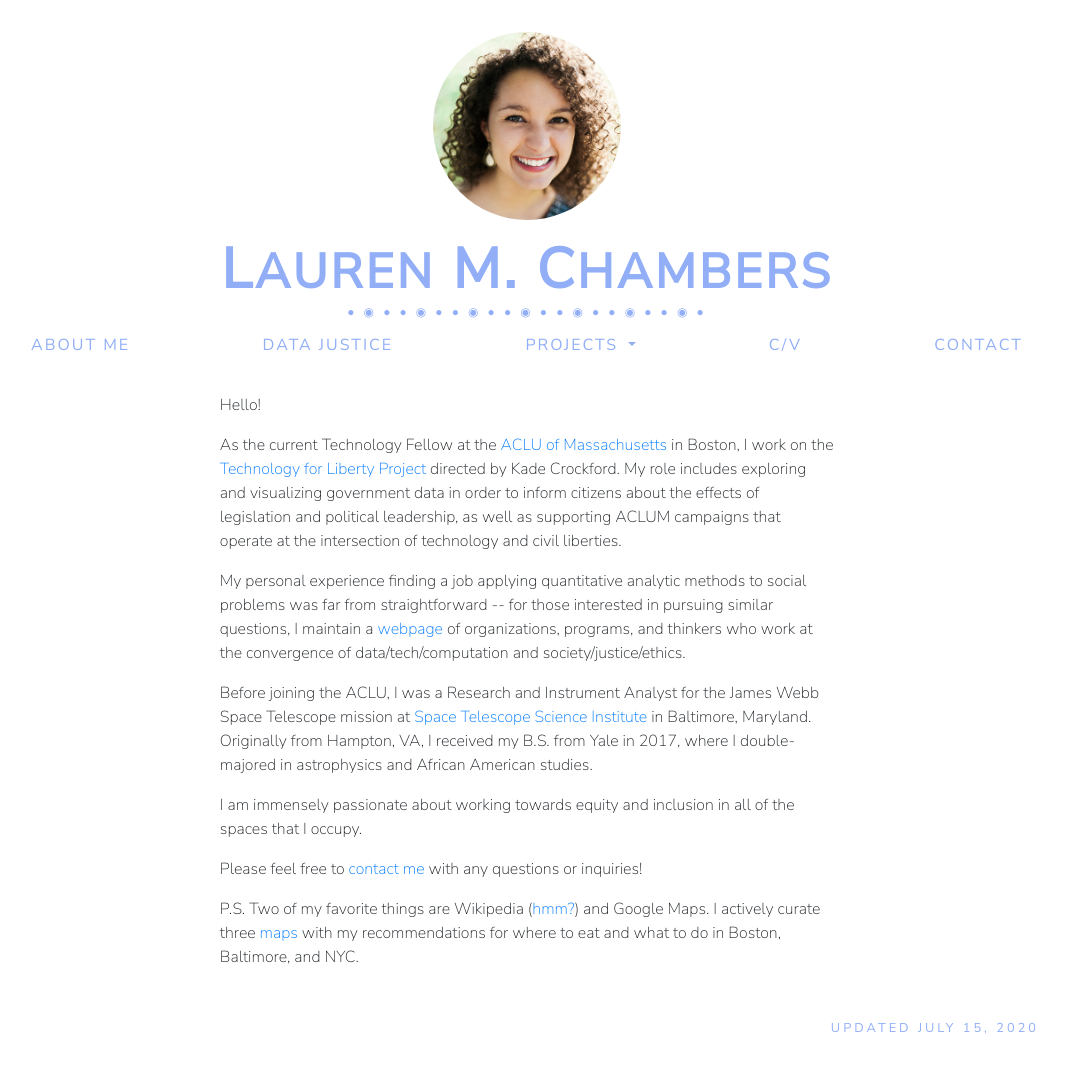
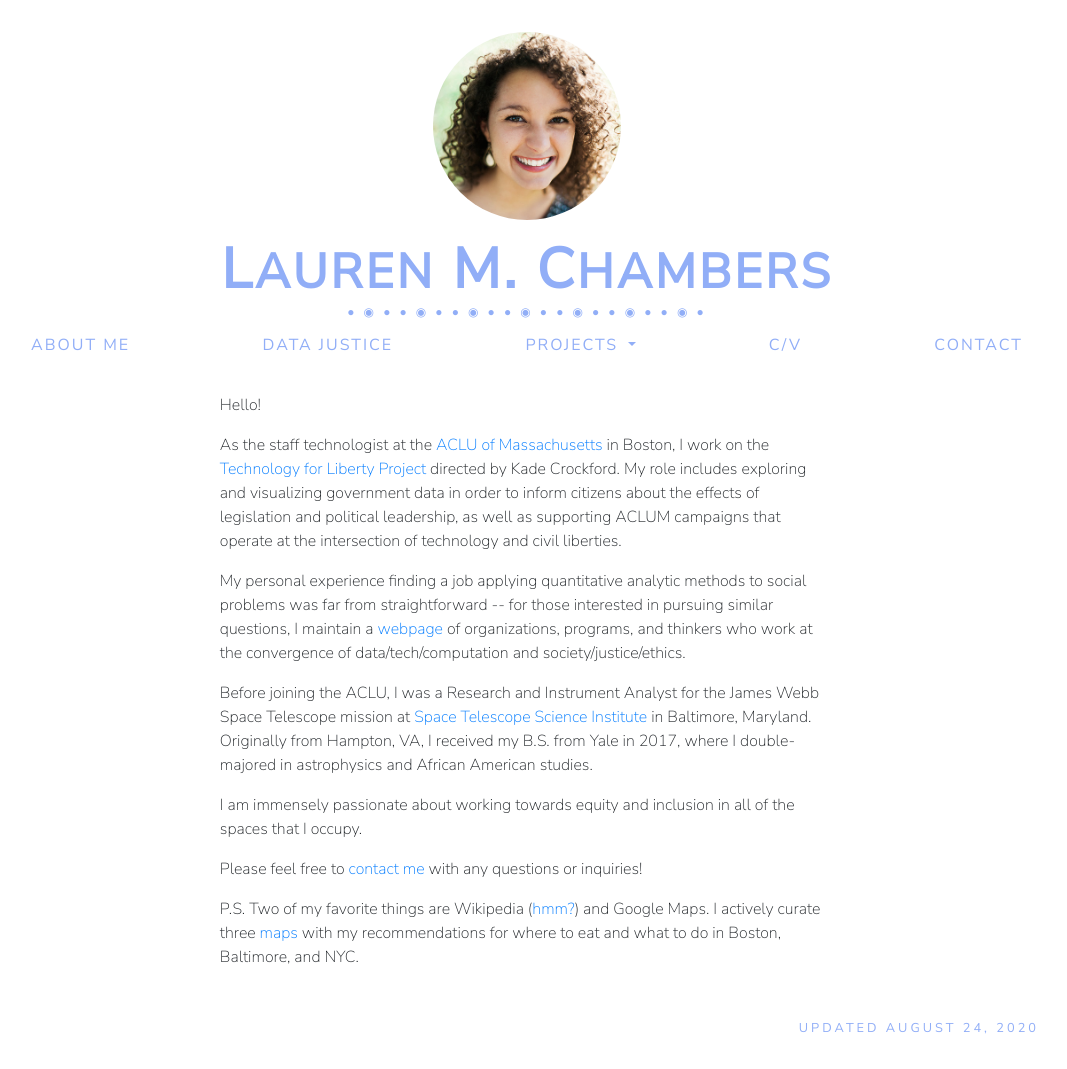
Before and after one commit to smhurwitz/smhurwitz.github.io, a Jekyll site: the page built from index.html, in a window 1280 px wide. Shown: the whole page, without its empty margins (113-1180 px from the left). Built offline with Jekyll 4.4.1, drawn with Linux system fonts in a browser that asks for light colours; nearby versions of some CDN libraries.

Commit message:
Update homepage after promotion!!

```diff
--- a/index.html
+++ b/index.html
@@ -7,7 +7,7 @@ title: About Me
   <div class="description my-4">
     <p>Hello!</p>
 
-    <p>As the current Technology Fellow at the <a href="https://www.aclum.org/" target="_blank">ACLU of Massachusetts</a> in Boston, I work on the <a href="https://www.aclum.org/en/technology-liberty" target="_blank">Technology for Liberty Project</a> directed by Kade Crockford. My role includes exploring and visualizing government data in order to inform citizens about the effects of legislation and political leadership, as well as supporting ACLUM campaigns that operate at the intersection of technology and civil liberties.</p>
+    <p>As the staff technologist at the <a href="https://www.aclum.org/" target="_blank">ACLU of Massachusetts</a> in Boston, I work on the <a href="https://www.aclum.org/en/technology-liberty" target="_blank">Technology for Liberty Project</a> directed by Kade Crockford. My role includes exploring and visualizing government data in order to inform citizens about the effects of legislation and political leadership, as well as supporting ACLUM campaigns that operate at the intersection of technology and civil liberties.</p>
 
     <p>My personal experience finding a job applying quantitative analytic methods to social problems was far from straightforward -- for those interested in pursuing similar questions, I maintain a <a href="datajustice.html">webpage</a> of organizations, programs, and thinkers who work at the convergence of data/tech/computation and society/justice/ethics.</p>
 
@@ -22,4 +22,4 @@ title: About Me
   </div>
 </main>
 
-<footer>Updated July 15, 2020</footer>
+<footer>Updated August 24, 2020</footer>
```
